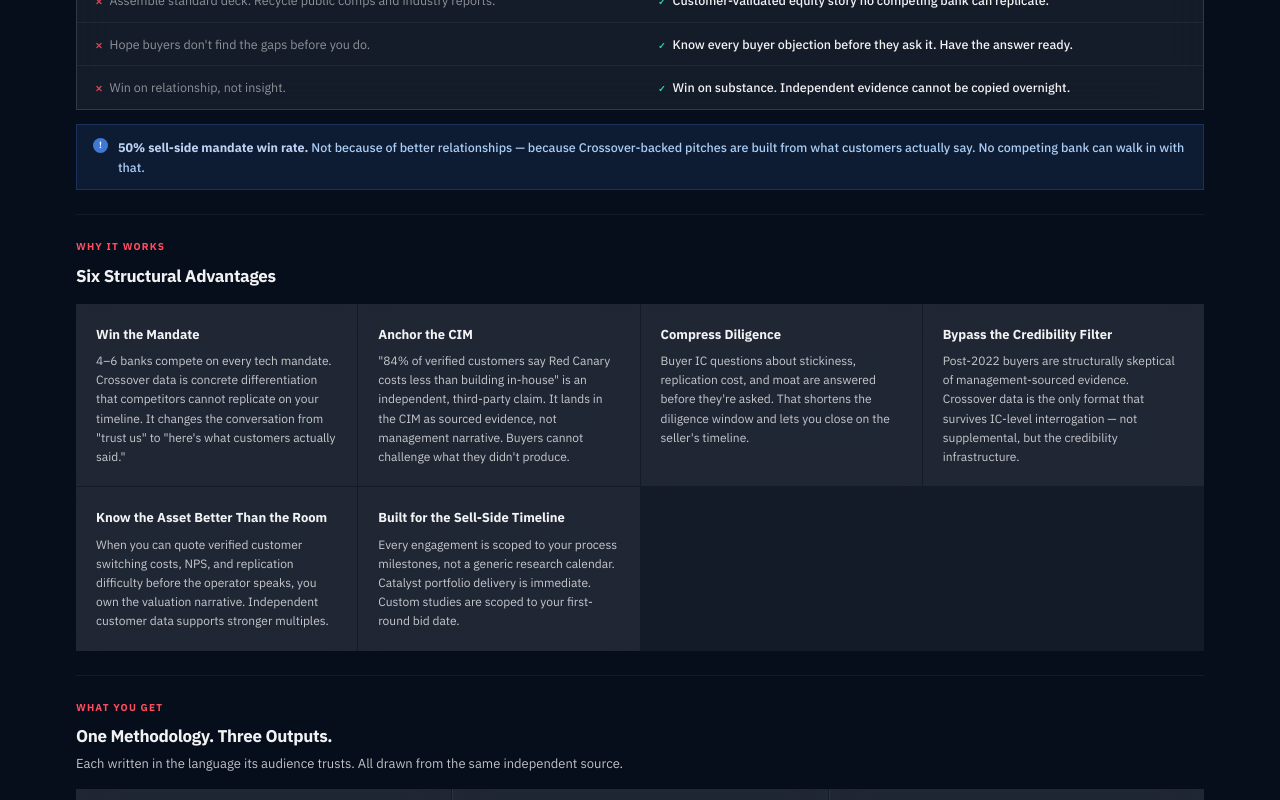
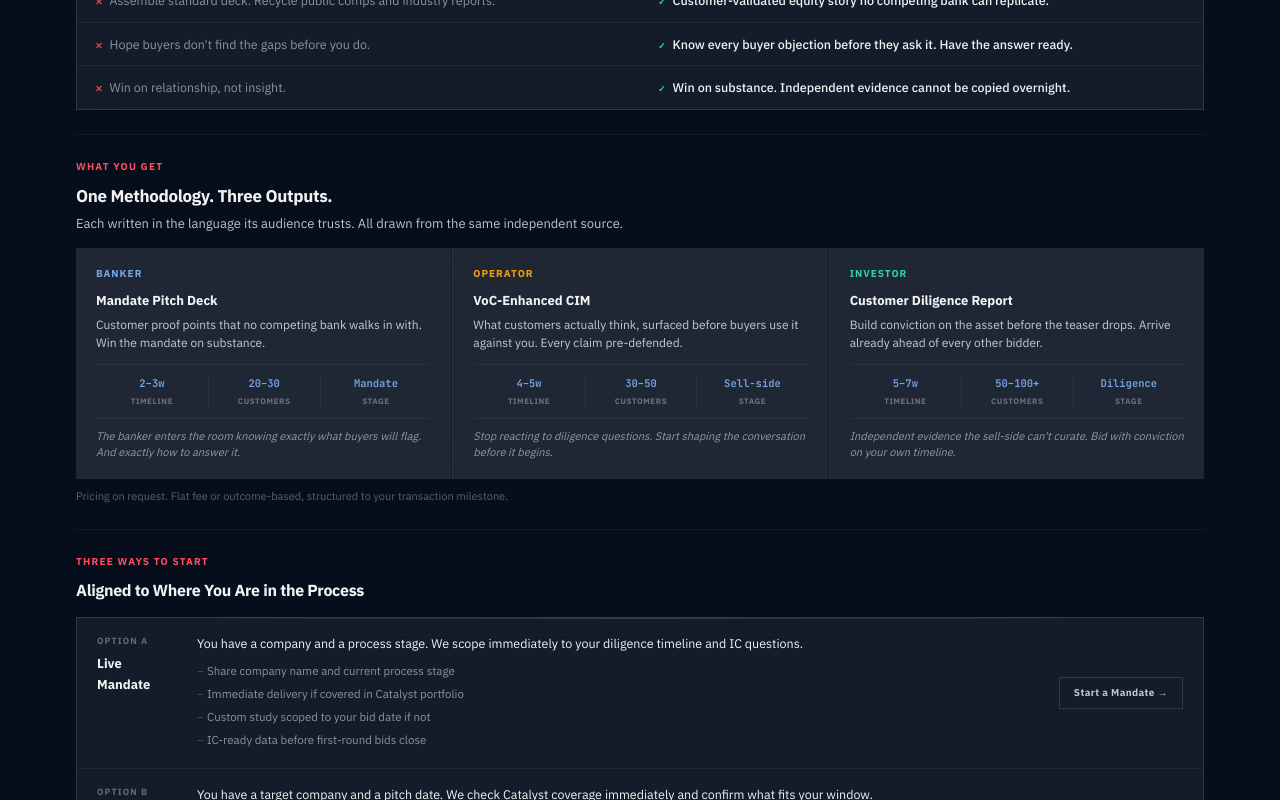
Before and after one commit to Crossover-Research/sell-side-overview-site, a Next.js app: page /partner in a window 1280 px wide. Shown: the part 880-1680 px from the top of the page. Built offline with nearby package versions, Linux system fonts and the light colour scheme.

Commit message:
Update tabs/PartnerTab.tsx

```diff
--- a/tabs/PartnerTab.tsx
+++ b/tabs/PartnerTab.tsx
@@ -1,9 +1,7 @@
 import { TrackRecord } from '../components/TrackRecord';
-import { AdvantageCard } from '../components/AdvantageCard';
 import { EngagementCard } from '../components/EngagementCard';
 import { ContactStrip } from '../components/ContactStrip';
-import { InsightBox } from '../components/InsightBox';
-import { TRACK_STATS, ADVANTAGE_CARDS, ENGAGEMENT_OPTIONS, CONTACT_INFO } from '../lib/data/partner';
+import { TRACK_STATS, ENGAGEMENT_OPTIONS, CONTACT_INFO } from '../lib/data/partner';
 
 const WITHOUT_WITH = [
   { w: 'Pitch alongside 3–5 identical banks. Hope relationship wins.', c: 'Walk in with customer evidence no competing bank has. The room is already yours.' },
@@ -61,25 +59,6 @@ export function PartnerTab() {
           </tbody>
         </table>
       </div>
-      <InsightBox>
-        <strong>50% sell-side mandate win rate.</strong> Not because of better relationships —
-        because Crossover-backed pitches are built from what customers actually say.
-        No competing bank can walk in with that.
-      </InsightBox>
-
-      <div className="divider" />
-
-      {/* Advantages — grid, no cards */}
-      <div className="section-header" style={{ marginBottom: 14 }}>
-        <div className="section-eyebrow">Why It Works</div>
-        <h2 className="section-title">Six Structural Advantages</h2>
-      </div>
-      <div className="advantage-grid" style={{ marginBottom: 'var(--sp-6)' }}>
-        {ADVANTAGE_CARDS.map((card, i) => (
-          <AdvantageCard key={i} card={card} />
-        ))}
-      </div>
-
       <div className="divider" />
 
       {/* Products — panel grid */}
```
